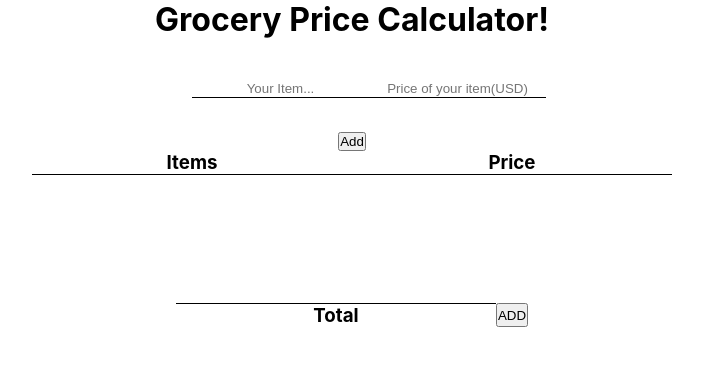
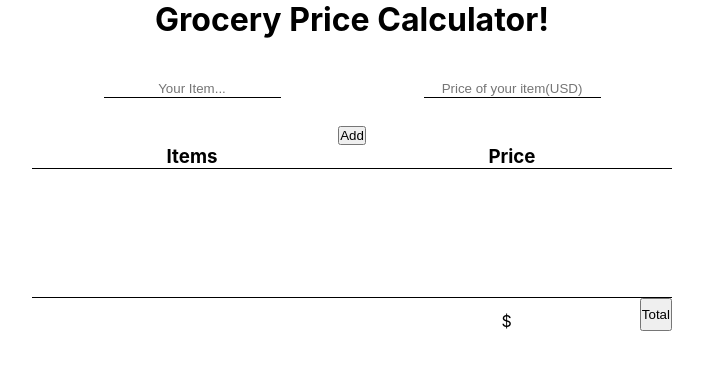
Before and after one commit to Marshnme/ShoppingApp, a React (Create React App) app: page / in a window 1280 px wide. Shown: the top 370 px of the page, without its empty margins (288-991 px from the left). Built offline with nearby package versions, Linux system fonts and the light colour scheme.

Commit message:
Layout changes. Minor CSS and logic changes. Button styling next

```diff
--- a/src/components/ListDisplay.js
+++ b/src/components/ListDisplay.js
@@ -15,7 +15,7 @@ const ListDisplay = (props) => {
             <div class="price">
                 {props.price.map((priceItem) => {
                     console.log("priceItem", priceItem)
-                    return <p>{priceItem}</p>
+                    return <p>${priceItem}</p>
                 })}
             </div>
         </div>
--- a/src/components/WelcomePage.css
+++ b/src/components/WelcomePage.css
@@ -17,8 +17,8 @@
 .inputParent{
     display:flex;
     flex-flow: row wrap;
-    justify-content:space-around;
-    width:50%;
+    justify-content:center;
+    width:100%;
 }
 
 
@@ -35,7 +35,7 @@ form .welcomeInput,.welcomeInput:focus {
 .addItemInputs{
     display:flex;
     width:50%;
-    justify-content: space-between;
+    justify-content: space-around;
 }
 
 .addItemInputs input{
@@ -49,16 +49,28 @@ form .welcomeInput,.welcomeInput:focus {
 
 .addItemButton{
     width:100%;
-    margin-top:5%;
+    margin-top:2%;
 }
 
 .welcomeFooter{
     display:flex;
     justify-content: center;
     margin-top:10%;
+
 }
 
-.welcomeFooter h3{
-    width:25%;
-    border-top:1px solid black;
+
+.totalContain{
+    display:flex;
+    justify-content: flex-end;
+        width:50%;
+        border-top:1px solid black;
+
+
 }
+
+
+.totalP{
+    margin-top:2%;
+    margin-right:20%;
+}
--- a/src/components/WelcomePage.js
+++ b/src/components/WelcomePage.js
@@ -31,7 +31,12 @@ const WelcomePage = (props) => {
 
     const handleAddPrice = (e) =>{
         e.preventDefault();
-        setTotal(price.reduce((a,b) => 1*a + 1*b))
+        if(price.length === 0){
+            return;
+        }else{
+            return setTotal(price.reduce((a,b) => 1*a + 1*b))
+        }
+
 
     }
     console.log("prices", price)
@@ -68,9 +73,11 @@ const WelcomePage = (props) => {
                     <ListDisplay listOfItems={listOfItems} price = {price}></ListDisplay>
             </body>
             <footer className="welcomeFooter">
-                <h3>Total</h3>
-                <p>{total}</p>
-                <button onClick={handleAddPrice}>ADD</button>
+                <div className="totalContain">
+                    <p className = "totalP">${total}</p>
+                    <button type="text" onClick={handleAddPrice}>Total</button>
+                </div>
+
             </footer>
         </div>
     );
```
